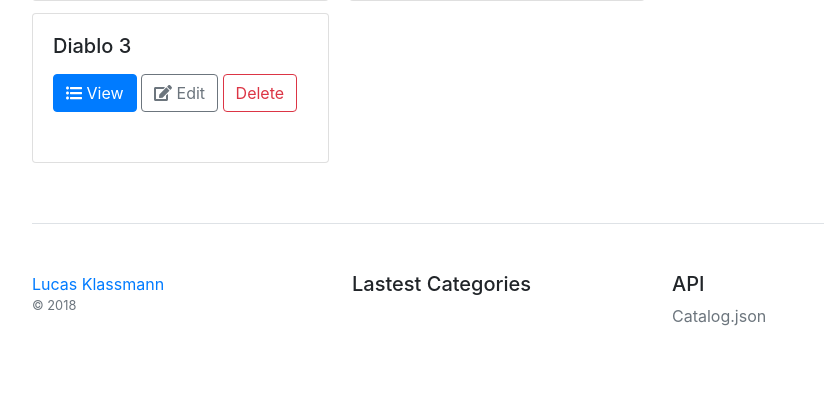
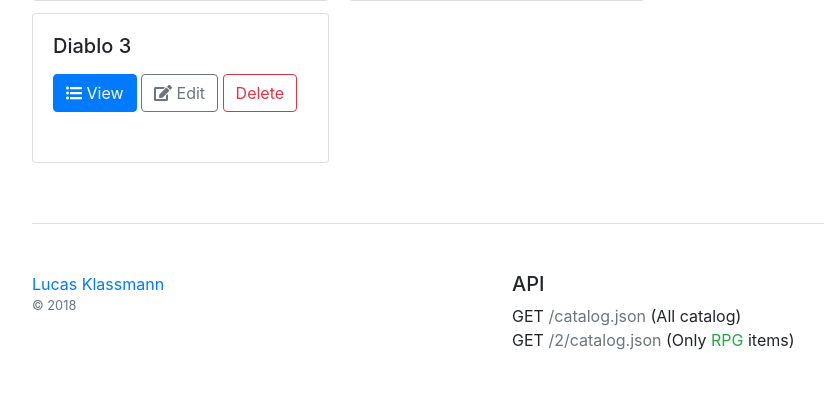
Before and after one commit to klassmann/catalog, a Flask app: page /category/2/ in a window 1280 px wide. Shown: the part 547-963 px from the top of the page, without its empty margins (143-967 px from the left). Before the commit the page ends 873 px from the top, so only its background shows below. Run offline with Flask 2, Linux system fonts and the light colour scheme; some libraries are stand-ins or nearby versions.

Commit message:
Added one more endpoint for a single category

```diff
--- a/app.py
+++ b/app.py
@@ -19,9 +19,14 @@ session = DBSession()
 
 # API
 @app.route('/catalog.json')
-def apiCatalogJSON():
+def apiAllCatalogJSON():
     categories = session.query(Category).all()
     return jsonify(Category=[r.serialize for r in categories])
+
+@app.route('/<int:category_id>/catalog.json')
+def apiCatalogJSON(category_id):
+    category = session.query(Category).filter_by(id=category_id).one()
+    return jsonify(Category=category.serialize)
 
 # Front-End
 @app.route('/')
--- a/templates/base.html
+++ b/templates/base.html
@@ -43,22 +43,15 @@
         <footer class="pt-4 my-md-5 pt-md-5 border-top">
         <div class="row">
             <div class="col-12 col-md">
-            <a href="https://github.com/klassmann">Lucas Klassmann</a>
-            <small class="d-block mb-3 text-muted">&copy; 2018</small>
+              <a href="https://github.com/klassmann">Lucas Klassmann</a>
+              <small class="d-block mb-3 text-muted">&copy; 2018</small>
             </div>
-            <div class="col-6 col-md">
-            <h5>Lastest Categories</h5>
-            <ul class="list-unstyled text-small">
-                {% for c in lastest_categories %}
-                <li><a class="text-muted" href="#">{{ c.name }}</a></li>
-                {% endfor %}
-            </ul>
-            </div>
-            <div class="col-6 col-md">
-            <h5>API</h5>
-            <ul class="list-unstyled text-small">
-                <li><a class="text-muted" href="/catalog.json">Catalog.json</a></li>
-            </ul>
+            <div class="col-10 col-md">
+              <h5>API</h5>
+              <ul class="list-unstyled text-small">
+                  <li>GET <a class="text-muted" href="{{ url_for('apiAllCatalogJSON')}}">/catalog.json</a> (All catalog)</li>
+                  {% block api %}{% endblock %}
+              </ul>
             </div>
         </div>
         </footer>
--- a/templates/category/view.html
+++ b/templates/category/view.html
@@ -30,3 +30,7 @@
     </div>
 </div>
 {% endblock %}
+
+{% block api %}
+<li>GET <a class="text-muted" href="{{ url_for('apiCatalogJSON', category_id=category.id) }}">/{{ category.id }}/catalog.json</a> (Only <span class="text-success">{{ category.name }}</span> items)</li>
+{% endblock %}
```
Also changed, not shown: catalog.db.
